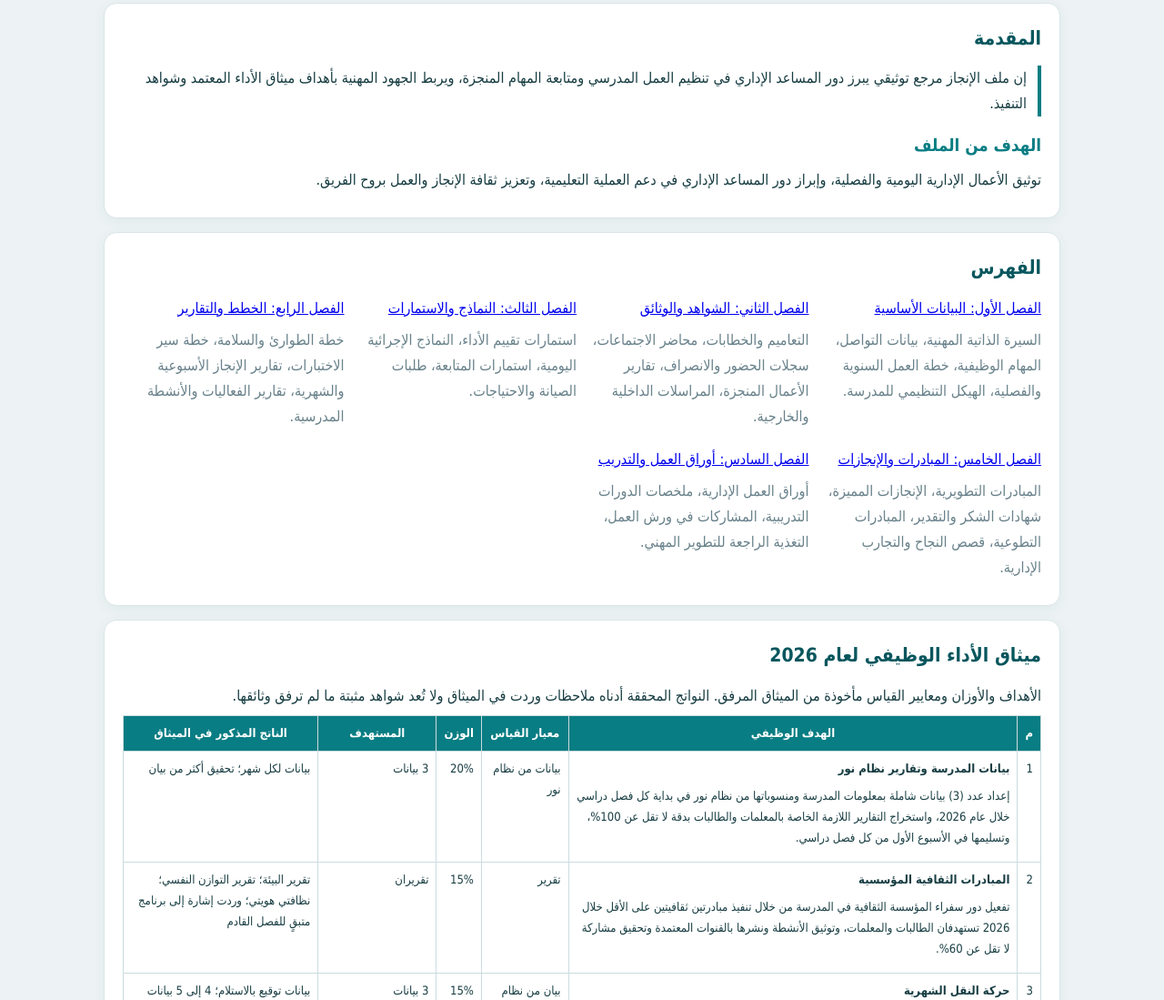
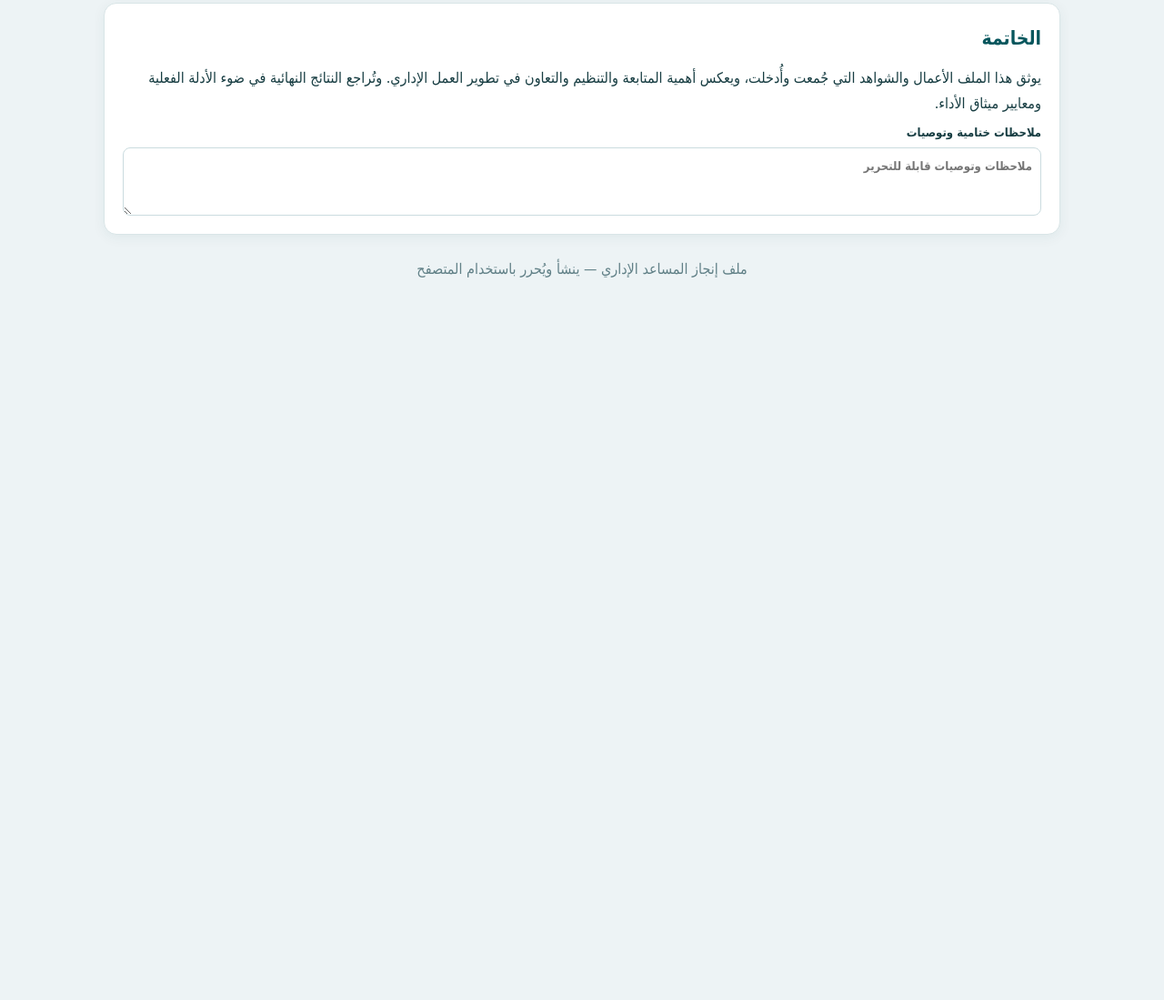
Before and after one commit to alsaabxa/Edari, a plain HTML site: page index.html in a window 1280 px wide. Shown: the part 1003-2102 px from the top of the page at 91% size. After the commit the page ends 1337 px from the top, so only its background shows below. Drawn offline with Linux system fonts and the light colour scheme.

Commit message:
Remove introduction, index, and performance charter sections

```diff
--- a/index.html
+++ b/index.html
@@ -5,9 +5,6 @@
 وزارة التعليم
 الإدارة العامة للتعليم بمنطقة مكة المكرمة
 مكتب الشوقية</textarea><div class="grid"><label class="field">الشعار (اختياري)<input type="file" accept="image/*" onchange="previewLogo(this)"></label><div id="logoPreview"></div></div></section>
-<section class="panel"><h2>المقدمة</h2><p class="intro">إن ملف الإنجاز مرجع توثيقي يبرز دور المساعد الإداري في تنظيم العمل المدرسي ومتابعة المهام المنجزة، ويربط الجهود المهنية بأهداف ميثاق الأداء المعتمد وشواهد التنفيذ.</p><h3>الهدف من الملف</h3><p>توثيق الأعمال الإدارية اليومية والفصلية، وإبراز دور المساعد الإداري في دعم العملية التعليمية، وتعزيز ثقافة الإنجاز والعمل بروح الفريق.</p></section>
-<section class="panel"><h2>الفهرس</h2><div class="grid" id="toc"></div></section>
-<section class="panel"><h2>ميثاق الأداء الوظيفي لعام 2026</h2><p>الأهداف والأوزان ومعايير القياس مأخوذة من الميثاق المرفق. النواتج المحققة أدناه ملاحظات وردت في الميثاق ولا تُعد شواهد مثبتة ما لم ترفق وثائقها.</p><div class="tablewrap"><table><thead><tr><th>م</th><th>الهدف الوظيفي</th><th>معيار القياس</th><th>الوزن</th><th>المستهدف</th><th>الناتج المذكور في الميثاق</th></tr></thead><tbody id="objectivesTable"></tbody></table></div></section>
 <div id="chapters"></div><section class="panel"><h2>الخاتمة</h2><p>يوثق هذا الملف الأعمال والشواهد التي جُمعت وأُدخلت، ويعكس أهمية المتابعة والتنظيم والتعاون في تطوير العمل الإداري. وتُراجع النتائج النهائية في ضوء الأدلة الفعلية ومعايير ميثاق الأداء.</p><label class="field">ملاحظات ختامية وتوصيات<textarea data-save id="conclusion" placeholder="ملاحظات وتوصيات قابلة للتحرير"></textarea></label></section><div class="footer">ملف إنجاز المساعد الإداري — ينشأ ويُحرر باستخدام المتصفح</div></main>
 <script>
 const goals=[
```
